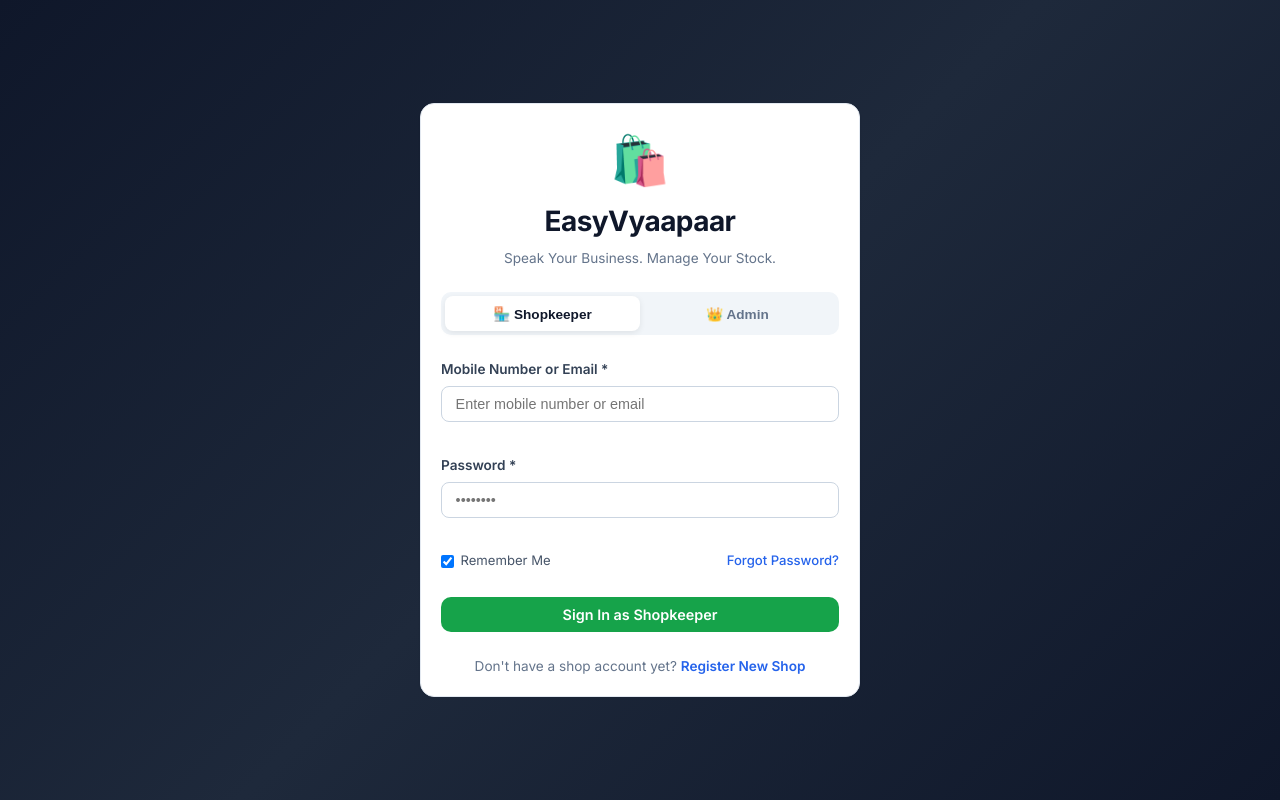
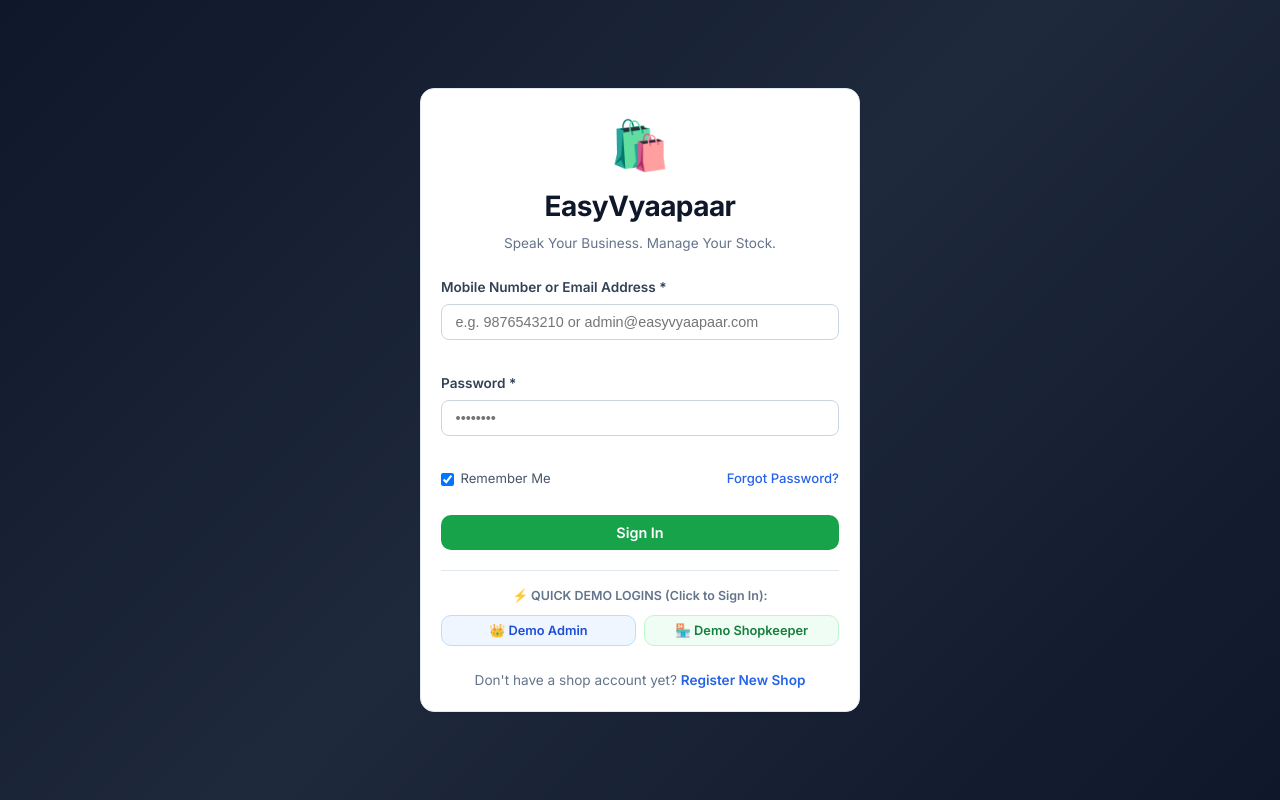
Before and after one commit to PavanDasari1/easyvyaapaarFE, a React (Vite) app: page /login in a window 1280 px wide. Built offline with nearby package versions, Linux system fonts and the light colour scheme; no server answers.

Commit message:
Add 1-click Demo Admin and Demo Shopkeeper login buttons on Login page

```diff
--- a/src/components/Navbar/Navbar.jsx
+++ b/src/components/Navbar/Navbar.jsx
@@ -5,15 +5,11 @@ import './Navbar.css';
 
 const Navbar = ({ searchQuery, setSearchQuery }) => {
   const { lang, setLang } = useLanguage();
-  const { role, setRole, isSuperAdmin, user, logout } = useAuth();
+  const { isSuperAdmin, user, logout } = useAuth();
   const navigate = useNavigate();
 
   const handleLanguageChange = (e) => {
     setLang(e.target.value);
-  };
-
-  const handleRoleChange = (e) => {
-    setRole(e.target.value);
   };
 
   const handleLogout = () => {
@@ -36,17 +32,12 @@ const Navbar = ({ searchQuery, setSearchQuery }) => {
       </div>
 
       <div className="navbar-actions">
-        {/* Role Selector Badge */}
+        {/* Read-Only Role Badge */}
         <div className="role-selector-wrapper" style={{ display: 'flex', alignItems: 'center', gap: '0.4rem', background: isSuperAdmin ? '#eff6ff' : '#f0fdf4', padding: '0.35rem 0.65rem', borderRadius: '8px', border: isSuperAdmin ? '1px solid #bfdbfe' : '1px solid #bbf7d0' }}>
           <span style={{ fontSize: '0.85rem' }}>{isSuperAdmin ? '👑' : '🏪'}</span>
-          <select
-            value={role}
-            onChange={handleRoleChange}
-            style={{ border: 'none', background: 'transparent', fontSize: '0.82rem', fontWeight: '600', color: isSuperAdmin ? '#1e40af' : '#166534', cursor: 'pointer', outline: 'none' }}
-          >
-            <option value="SUPER_ADMIN">Admin View</option>
-            <option value="SHOP_KEEPER">Shopkeeper View</option>
-          </select>
+          <span style={{ fontSize: '0.82rem', fontWeight: '600', color: isSuperAdmin ? '#1e40af' : '#166534' }}>
+            {isSuperAdmin ? 'System Admin' : 'Shopkeeper'}
+          </span>
         </div>
 
         <div className="lang-dropdown-wrapper">
--- a/src/context/AuthContext.jsx
+++ b/src/context/AuthContext.jsx
@@ -120,15 +120,14 @@ export const AuthProvider = ({ children }) => {
     return newUser;
   };
 
-  const findUserByCredentials = (inputStr, password, roleFilter) => {
+  const findUserByCredentials = (inputStr, password) => {
     const target = inputStr.toLowerCase().trim();
     const targetPhone = cleanPhone(inputStr);
 
     return usersDb.find(u => {
       const matchesId = u.email.toLowerCase().trim() === target || (targetPhone !== '' && cleanPhone(u.mobile) === targetPhone);
       const matchesPass = u.password === password;
-      const matchesRole = roleFilter ? u.role === roleFilter : true;
-      return matchesId && matchesPass && matchesRole;
+      return matchesId && matchesPass;
     });
   };
 
--- a/src/pages/Login.jsx
+++ b/src/pages/Login.jsx
@@ -7,7 +7,6 @@ const Login = () => {
   const { login, findUserByCredentials } = useAuth();
   const navigate = useNavigate();
 
-  const [selectedRole, setSelectedRole] = useState('SHOP_KEEPER');
   const [formData, setFormData] = useState({
     emailOrMobile: '',
     password: ''
@@ -33,8 +32,8 @@ const Login = () => {
     setSubmitting(true);
 
     setTimeout(() => {
-      // Look up user in registered database
-      const matchedUser = findUserByCredentials(inputStr, passStr, selectedRole);
+      // 1. Look up user in registered database strictly by credentials
+      const matchedUser = findUserByCredentials(inputStr, passStr);
 
       if (matchedUser) {
         if (matchedUser.status === 'DISABLED') {
@@ -45,23 +44,23 @@ const Login = () => {
         login(matchedUser);
         navigate(matchedUser.role === 'SUPER_ADMIN' ? '/AdminDashboard' : '/ShopkeeperDashboard');
       } else {
-        // Fallback for default Admin / demo credentials check
+        // 2. Strict System Admin Credential Check
         const isAdminEmail = inputStr.toLowerCase() === 'admin@easyvyaapaar.com' || inputStr === '9876543210';
         const isAdminPass = passStr === 'Admin@123';
 
-        if (selectedRole === 'SUPER_ADMIN' && isAdminEmail && isAdminPass) {
+        if (isAdminEmail && isAdminPass) {
           login({
             id: 1,
             name: 'Dasari Pavan (Admin)',
             email: 'admin@easyvyaapaar.com',
             mobile: '+91 9876543210',
             role: 'SUPER_ADMIN',
-            shopName: 'All Shops System Access',
+            shopName: 'System Administration',
             status: 'ACTIVE'
           });
           navigate('/AdminDashboard');
         } else {
-          setErrorMsg('Invalid login credentials or role selection. Please verify your Mobile number / User ID and Password.');
+          setErrorMsg('Invalid login credentials! Please check your Mobile Number / Email and Password.');
         }
       }
 
@@ -79,34 +78,16 @@ const Login = () => {
           <p className="brand-tagline">Speak Your Business. Manage Your Stock.</p>
         </div>
 
-        {/* Role Toggle Selector */}
-        <div className="login-role-tabs">
-          <button
-            type="button"
-            className={`role-tab-btn ${selectedRole === 'SHOP_KEEPER' ? 'active-tab' : ''}`}
-            onClick={() => { setSelectedRole('SHOP_KEEPER'); setErrorMsg(''); }}
-          >
-            🏪 Shopkeeper
-          </button>
-          <button
-            type="button"
-            className={`role-tab-btn ${selectedRole === 'SUPER_ADMIN' ? 'active-tab' : ''}`}
-            onClick={() => { setSelectedRole('SUPER_ADMIN'); setErrorMsg(''); }}
-          >
-            👑 Admin
-          </button>
-        </div>
-
         {errorMsg && <div className="alert alert-danger" style={{ marginBottom: '1rem', fontSize: '0.82rem' }}>{errorMsg}</div>}
 
         {/* Login Form */}
         <form onSubmit={handleSubmit} className="login-form">
           <div className="form-group">
-            <label className="form-label">{selectedRole === 'SUPER_ADMIN' ? 'Admin Email / Username' : 'Mobile Number or Email *'}</label>
+            <label className="form-label">Mobile Number or Email Address *</label>
             <input
               type="text"
               className="form-control"
-              placeholder={selectedRole === 'SUPER_ADMIN' ? 'admin@easyvyaapaar.com' : 'Enter mobile number or email'}
+              placeholder="e.g. 9876543210 or admin@easyvyaapaar.com"
               value={formData.emailOrMobile}
               onChange={(e) => setFormData({ ...formData, emailOrMobile: e.target.value })}
               required
@@ -135,9 +116,58 @@ const Login = () => {
           </div>
 
           <button type="submit" className="btn btn-primary login-submit-btn" disabled={submitting}>
-            {submitting ? 'Signing In...' : `Sign In as ${selectedRole === 'SUPER_ADMIN' ? 'Admin' : 'Shopkeeper'}`}
+            {submitting ? 'Authenticating...' : 'Sign In'}
           </button>
         </form>
+
+        {/* Quick Demo Login Access */}
+        <div style={{ marginTop: '1.25rem', paddingTop: '1rem', borderTop: '1px solid #e2e8f0', textAlign: 'center' }}>
+          <span style={{ fontSize: '0.78rem', color: '#64748b', fontWeight: 600, display: 'block', marginBottom: '0.6rem' }}>
+            ⚡ QUICK DEMO LOGINS (Click to Sign In):
+          </span>
+          <div style={{ display: 'grid', gridTemplateColumns: '1fr 1fr', gap: '0.5rem' }}>
+            <button
+              type="button"
+              className="btn btn-secondary"
+              style={{ fontSize: '0.8rem', padding: '0.45rem', background: '#eff6ff', color: '#1d4ed8', borderColor: '#bfdbfe', fontWeight: 600 }}
+              onClick={() => {
+                setFormData({ emailOrMobile: 'admin@easyvyaapaar.com', password: 'Admin@123' });
+                login({
+                  id: 1,
+                  name: 'Dasari Pavan (Admin)',
+                  email: 'admin@easyvyaapaar.com',
+                  mobile: '+91 9876543210',
+                  role: 'SUPER_ADMIN',
+                  shopName: 'System Administration',
+                  status: 'ACTIVE'
+                });
+                navigate('/AdminDashboard');
+              }}
+            >
+              👑 Demo Admin
+            </button>
+            <button
+              type="button"
+              className="btn btn-secondary"
+              style={{ fontSize: '0.8rem', padding: '0.45rem', background: '#f0fdf4', color: '#15803d', borderColor: '#bbf7d0', fontWeight: 600 }}
+              onClick={() => {
+                setFormData({ emailOrMobile: 'shopkeeper@easyvyaapaar.com', password: 'Shopkeeper@123' });
+                login({
+                  id: 2,
+                  name: 'Ramesh Kumar',
+                  email: 'shopkeeper@easyvyaapaar.com',
+                  mobile: '9123456789',
+                  role: 'SHOP_KEEPER',
+                  shopName: 'Sri Lakshmi Kirana & General Store',
+                  status: 'ACTIVE'
+                });
+                navigate('/ShopkeeperDashboard');
+              }}
+            >
+              🏪 Demo Shopkeeper
+            </button>
+          </div>
+        </div>
 
         {/* Footer Link to Signup */}
         <div className="login-footer">
```
